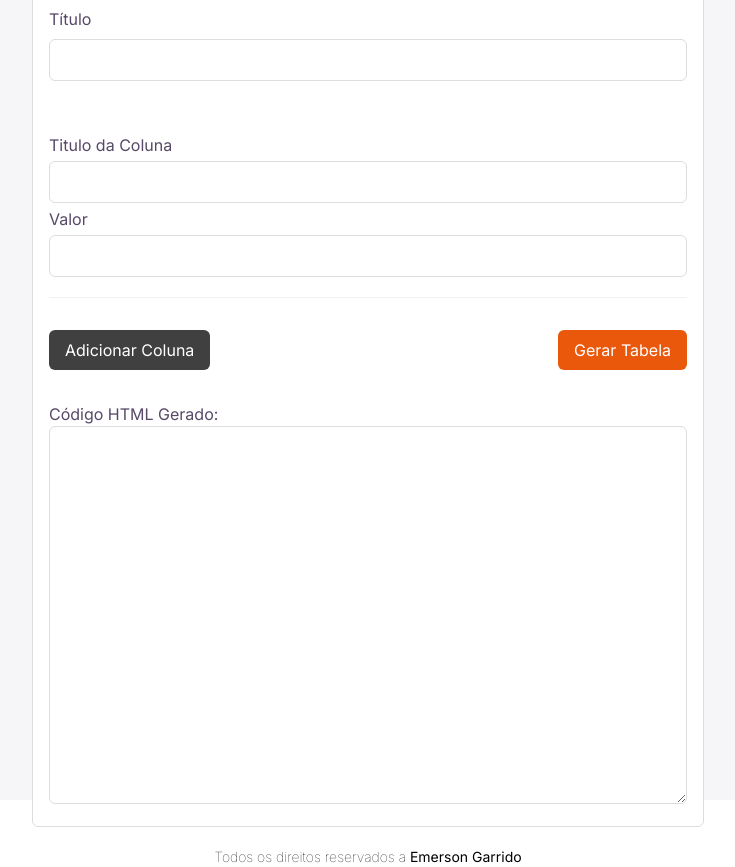
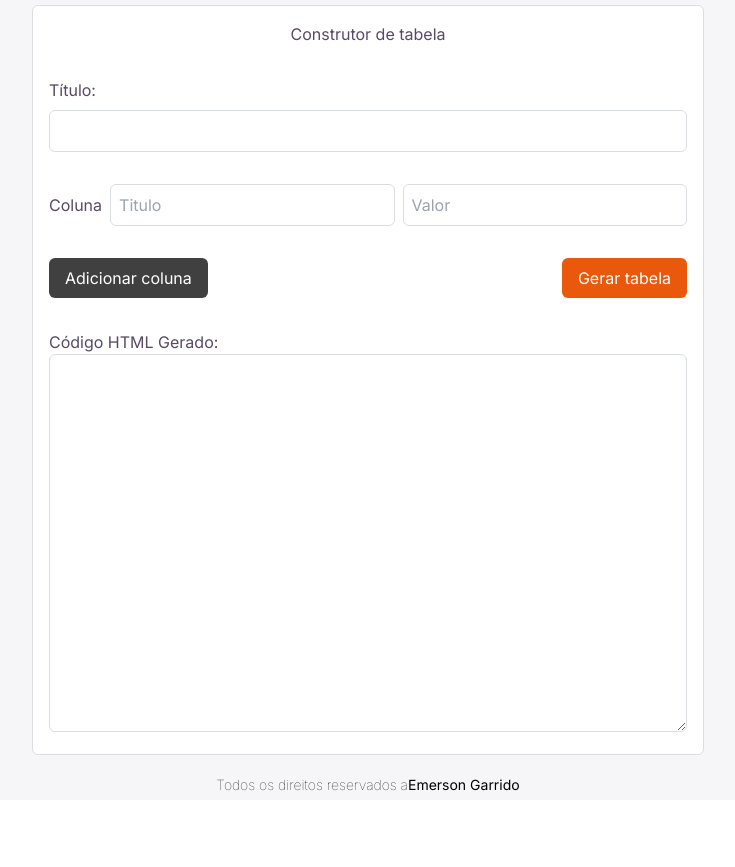
Before and after one commit to EmersonGarrido/generetor-table, a Next.js app: page / in a window 1280 px wide. Shown: the whole page, without its empty margins (272-1007 px from the left). After the commit the page ends 800 px from the top, so only its background shows below. Built offline with nearby package versions, Linux system fonts and the light colour scheme.

Commit message:
add context by search

```diff
--- a/src/app/page.tsx
+++ b/src/app/page.tsx
@@ -1,22 +1,41 @@
 "use client";
+import { useState } from "react";
 
 export default function Home() {
-  const doc: any = document;
+  const [titulo, setTitulo] = useState("");
+  const [colunas, setColunas] = useState([{ label: "", value: "" }]);
+  const [html, setHtml] = useState("");
+
+  function handleTituloChange(event: any) {
+    setTitulo(event.target.value);
+  }
+
+  function handleLabelChange(event: any, index: any) {
+    const newColunas = [...colunas];
+    newColunas[index].label = event.target.value;
+    setColunas(newColunas);
+  }
+
+  function handleValueChange(event: any, index: any) {
+    const newColunas = [...colunas];
+    newColunas[index].value = event.target.value;
+    setColunas(newColunas);
+  }
 
   function gerarTabela() {
-    var titulo = doc.getElementById("titulo").value;
-    var colunas: any = document.getElementsByClassName("coluna");
     var colunaLabels = [];
     var colunaValues = [];
 
     for (var i = 0; i < colunas.length; i++) {
-      colunaLabels.push(colunas[i].getElementsByClassName("label")[0].value);
-      colunaValues.push(colunas[i].getElementsByClassName("value")[0].value);
+      colunaLabels.push(colunas[i].label);
+      colunaValues.push(colunas[i].value);
     }
 
     var tabelaHTML = "<div>\n";
     tabelaHTML +=
-      '<div class="titulo-categoria"><strong>' + titulo + "</strong></div>\n";
+      '<div class="titulo-categoria" style="text-align: center;"><strong>' +
+      titulo +
+      "</strong></div>\n";
     tabelaHTML += '    <table style="width: 100%; font-size: 14pt">\n';
     tabelaHTML += "      <tbody>\n";
 
@@ -35,75 +54,69 @@ export default function Home() {
     tabelaHTML += "    </table>\n";
     tabelaHTML += "</div>";
 
-    doc.getElementById("codigoHTML").value = tabelaHTML;
+    setHtml(tabelaHTML);
   }
 
-  function adicionarColuna() {
-    var novaColuna = document.createElement("div");
-    novaColuna.className =
-      "coluna flex flex-col gap-1 border-b-[0.1rem] pb-5 pt-5 border-black/5";
-
-    var novoLabel = document.createElement("label");
-    novoLabel.innerHTML = "Titulo da Coluna";
-    var novoInputLabel = document.createElement("input");
-    novoInputLabel.type = "text";
-    novoInputLabel.className =
-      "border-[0.1rem] border-[#dadee1] rounded-md p-2 label";
-    var novoValor = document.createElement("label");
-    novoValor.innerHTML = "Valor";
-    var novoInputValor = document.createElement("input");
-    novoInputValor.type = "text";
-    novoInputValor.className =
-      "border-[0.1rem] border-[#dadee1] rounded-md p-2 value";
-
-    novaColuna.appendChild(novoLabel);
-    novaColuna.appendChild(novoInputLabel);
-    novaColuna.appendChild(novoValor);
-    novaColuna.appendChild(novoInputValor);
-
-    doc.getElementById("colunas").appendChild(novaColuna);
+  function addColuna() {
+    setColunas([...colunas, { label: "", value: "" }]);
   }
-
   return (
     <main className="w-full flex flex-col items-center justify-center bg-[#f6f6f8] h-screen">
       <div className="border-[0.1rem] border-[#dadee1] rounded-md bg-white w-full max-w-2xl">
         <div className="text-center p-4">
           <h1 className="text-[#574967]">Construtor de tabela</h1>
         </div>
+
         <div className="flex flex-col gap-2 p-4">
-          <label className="text-[#574967]">Título</label>
+          <label className="text-[#574967]" htmlFor="titulo">
+            Título:
+          </label>
           <input
             className="border-[0.1rem] border-[#dadee1] rounded-md p-2"
             type="text"
             id="titulo"
+            value={titulo}
+            onChange={handleTituloChange}
           />
         </div>
-        <div id="colunas" className="p-4">
-          <div className="coluna flex flex-col gap-1 border-b-[0.1rem] pb-5 pt-5 border-black/5">
-            <label className="text-[#574967]">Titulo da Coluna</label>
+
+        <div className="colunas p-4 flex flex-col gap-3">
+          {colunas.map((coluna, index) => (
+            <div
+              className="coluna flex items-center justify-between gap-2"
+              key={index}
+            >
+              <label className="text-[#574967]">Coluna</label>
               <input
                 type="text"
-              className="border-[0.1rem] border-[#dadee1] rounded-md p-2 label"
+                className="border-[0.1rem] border-[#dadee1] rounded-md p-2 label w-full"
+                placeholder="Titulo"
+                value={coluna.label}
+                onChange={(event) => handleLabelChange(event, index)}
               />
-            <label className="text-[#574967]">Valor</label>
               <input
                 type="text"
-              className="border-[0.1rem] border-[#dadee1] rounded-md p-2 value"
+                className="border-[0.1rem] border-[#dadee1] rounded-md p-2 value w-full"
+                placeholder="Valor"
+                value={coluna.value}
+                onChange={(event) => handleValueChange(event, index)}
               />
             </div>
+          ))}
         </div>
         <div className="flex items-center justify-between p-4">
           <button
             className="bg-black/75 hover:bg-black text-white rounded-md px-4 py-2"
-            onClick={() => adicionarColuna()}
+            onClick={addColuna}
           >
-            Adicionar Coluna
+            Adicionar coluna
           </button>
+
           <button
             className="bg-orange-600 hover:bg-orange-900 text-white rounded-md px-4 py-2"
-            onClick={() => gerarTabela()}
+            onClick={gerarTabela}
           >
-            Gerar Tabela
+            Gerar tabela
           </button>
         </div>
 
@@ -112,12 +125,12 @@ export default function Home() {
           <textarea
             rows={15}
             className="border-[0.1rem] border-[#dadee1] rounded-md p-2 w-full"
-            id="codigoHTML"
+            value={html}
           ></textarea>
         </div>
       </div>
       <span className="mt-5 font-thin text-sm text-center">
-        Todos os direitos reservados a{" "}
+        Todos os direitos reservados a
         <a className="font-normal" href="https://emersongarrido.com.br">
           Emerson Garrido
         </a>
```
Lines whose indentation alone changed are shown as unchanged.
